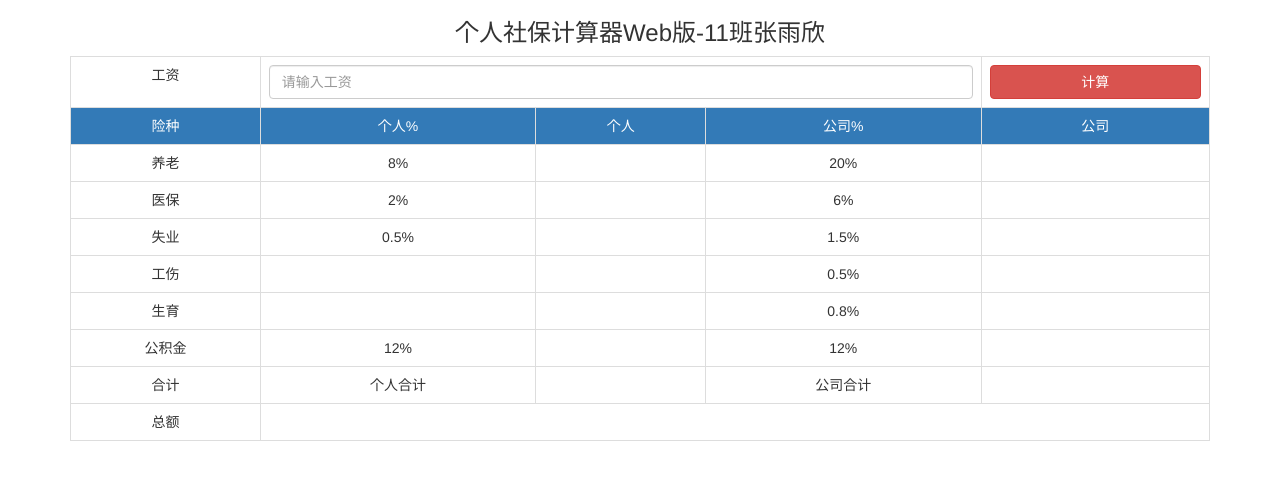
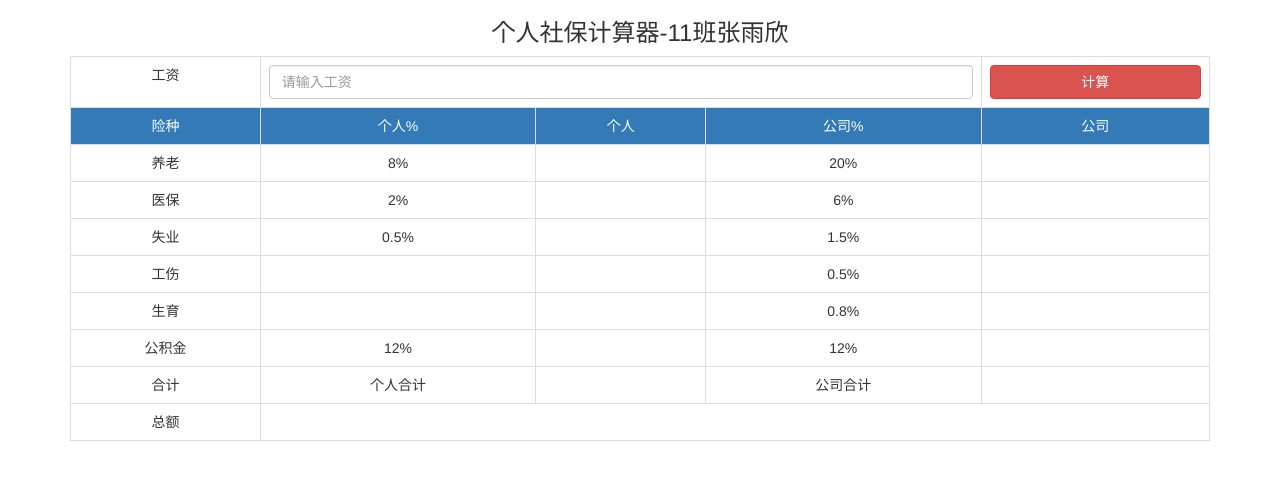
Before and after one commit to wzj188/nuc02, a plain HTML site: page index.html in a window 1280 px wide. Drawn offline with nearby package versions, Linux system fonts and the light colour scheme.

Commit message:
Update index.html

```diff
--- a/index.html
+++ b/index.html
@@ -66,7 +66,7 @@
 		<!--网页上的一个区域,用于做网页布局-->
 		<div class="container text-center">
 		   <!--一级标题-->
-		   <h3>个人社保计算器Web版-11班张雨欣</h1>
+		   <h3>个人社保计算器-11班张雨欣</h1>
 		   <table class="table table-bordered text-center">
 			   <tr>
 				   <td>工资</td>
```
